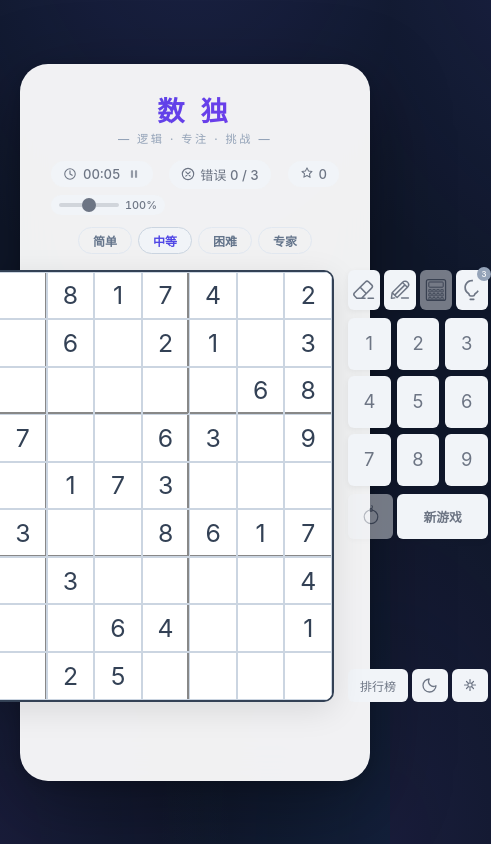
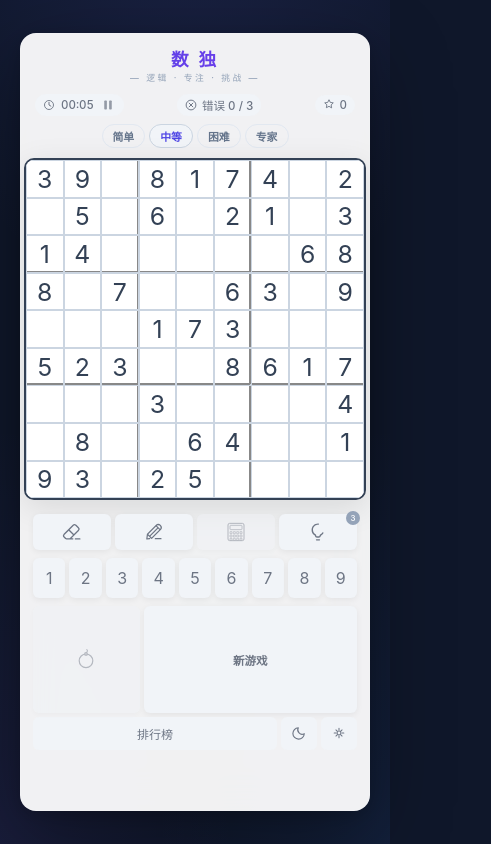
Before and after one commit to daxmate/sudoku, a Vue app: page / in a window 390 px wide. Shown: the whole page, 491 px wide, since content can reach past the window. Built offline with nearby package versions, Linux system fonts and the light colour scheme.

Commit message:
feat: 移动端适配——垂直布局、响应式棋盘、横排数字键盘、紧凑控件

```diff
--- a/src/App.vue
+++ b/src/App.vue
@@ -435,10 +435,21 @@ h1 {
   margin-bottom: 14px;
 }
 
+@media (max-width: 640px) {
+  .container {
+    padding: 12px 12px 60px;
+    border-radius: 16px;
+  }
+  h1 { font-size: 1.1rem; letter-spacing: 3px; margin-bottom: 0; }
+  .subtitle { font-size: 0.55rem; margin-bottom: 10px; }
+  .board-row { gap: 10px; }
+  .side-panel { gap: 6px; }
+}
+
 .board-row {
   display: flex;
-  justify-content: center;
-  align-items: stretch;
+  flex-direction: column;
+  align-items: center;
   gap: 14px;
 }
 
@@ -446,9 +457,20 @@ h1 {
   display: flex;
   flex-direction: column;
   gap: 8px;
-  flex: 1;
-  min-width: 140px;
-  max-width: 210px;
+  width: 100%;
+  max-width: 432px;
+}
+
+@media (min-width: 641px) {
+  .board-row {
+    flex-direction: row;
+    align-items: stretch;
+  }
+  .side-panel {
+    flex: 1;
+    min-width: 140px;
+    max-width: 210px;
+  }
 }
 
 /* 提示消息 Toast */
--- a/src/components/ActionButtons.vue
+++ b/src/components/ActionButtons.vue
@@ -113,4 +113,18 @@ defineEmits(['erase', 'toggleNotes', 'autoCalc', 'hint'])
   padding: 0 3px;
   line-height: 1;
 }
+
+@media (max-width: 640px) {
+  .action-buttons {
+    grid-template-columns: repeat(4, 1fr);
+    gap: 4px;
+  }
+  .action-buttons button {
+    height: 36px;
+  }
+  .action-buttons button svg {
+    width: 20px;
+    height: 20px;
+  }
+}
 </style>
--- a/src/components/BottomPanel.vue
+++ b/src/components/BottomPanel.vue
@@ -106,6 +106,12 @@ defineEmits(['openSettings', 'newGame', 'openLeaderboard', 'toggleTheme', 'toggl
   transform: translateY(-1px);
 }
 
+@media (max-width: 640px) {
+  .new-game-btn, .lb-btn { font-size: .72rem; padding: 6px; }
+  .icon-btn { width: 32px; padding: 6px; }
+  .icon-btn svg { width: 14px; height: 14px; }
+}
+
 .leaderboard-row {
   display: flex;
   gap: 4px;
--- a/src/components/GameBoard.vue
+++ b/src/components/GameBoard.vue
@@ -1,6 +1,6 @@
 <template>
   <div class="board-wrapper">
-    <div class="board" style="position:relative">
+    <div ref="boardEl" class="board" style="position:relative">
       <BoardCell
         v-for="(cell, idx) in cells"
         :key="idx"
@@ -25,8 +25,8 @@
         :key="s.id"
         class="float-score"
         :style="{
-          top: (s.row * 48 + 8) + 'px',
-          left: (s.col * 48 + 6) + 'px',
+          top: (s.row * cellSize + cellSize * 0.17) + 'px',
+          left: (s.col * cellSize + cellSize * 0.13) + 'px',
           color: s.color,
         }"
       >{{ s.text }}</div>
@@ -35,11 +35,17 @@
 </template>
 
 <script setup>
-import { computed } from 'vue'
+import { computed, ref } from 'vue'
 import { useGameStore } from '../composables/useGameStore.js'
 import BoardCell from './BoardCell.vue'
 
 const { state, selectCell } = useGameStore()
+const boardEl = ref(null)
+
+const cellSize = computed(() => {
+  if (!boardEl.value) return 48
+  return boardEl.value.offsetWidth / 9
+})
 
 const cells = computed(() => {
   const grid = state.playerGrid
@@ -89,8 +95,8 @@ function boxBorderClasses(idx) {
   border: 2px solid var(--board-border);
   border-radius: 10px;
   overflow: hidden;
-  width: 432px;
-  height: 432px;
+  width: min(432px, calc(100dvw - 3rem));
+  aspect-ratio: 1;
   box-shadow: var(--board-shadow);
 }
 
--- a/src/components/GameHeader.vue
+++ b/src/components/GameHeader.vue
@@ -182,4 +182,13 @@ const formattedTime = computed(() => {
   border-color: var(--diff-btn-active-border);
   color: var(--diff-btn-active-text);
 }
+
+@media (max-width: 640px) {
+  .game-header { gap: 4px; margin-bottom: 8px; }
+  .stat-badge { font-size: .72rem; padding: 3px 8px; }
+  .stat-badge svg { width: 12px; height: 12px; }
+  .zoom-control { display: none; }
+  .difficulty-wrap { gap: 4px; margin-bottom: 10px; }
+  .difficulty-wrap button { font-size: .68rem; padding: 3px 10px; }
+}
 </style>
--- a/src/components/NumberPad.vue
+++ b/src/components/NumberPad.vue
@@ -122,4 +122,21 @@ function ringStyle(n) {
 .depleted .num-ring {
   opacity: .04 !important;
 }
+
+@media (max-width: 640px) {
+  .num-grid {
+    grid-template-columns: repeat(9, 1fr);
+    gap: 4px;
+  }
+  .num-grid button {
+    min-height: 40px;
+    padding: 2px;
+  }
+  .num-label {
+    font-size: 1rem;
+  }
+  .num-body {
+    min-height: 36px;
+  }
+}
 </style>
```
